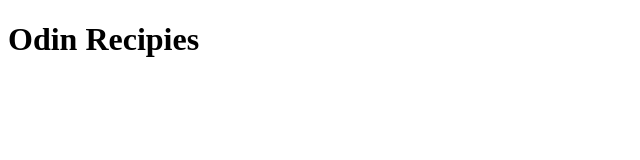
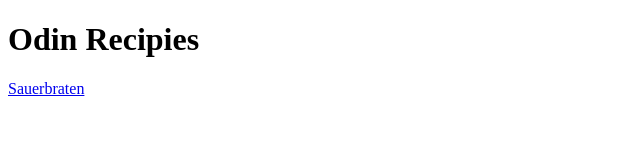
Before and after one commit to TryingMahBest/odin-recipes, a plain HTML site: page index.html in a window 1280 px wide. Shown: the whole page, without its empty margins (0-640 px from the left). Drawn offline with Linux system fonts and the light colour scheme.

Commit message:
Adding a link to the sauerbraten recipe

```diff
--- a/index.html
+++ b/index.html
@@ -7,5 +7,6 @@
 
     <body>
         <h1>Odin Recipies</h1>
+        <a href="recipes/sauerbraten.html">Sauerbraten</a>
     </body>
 </html>
```
